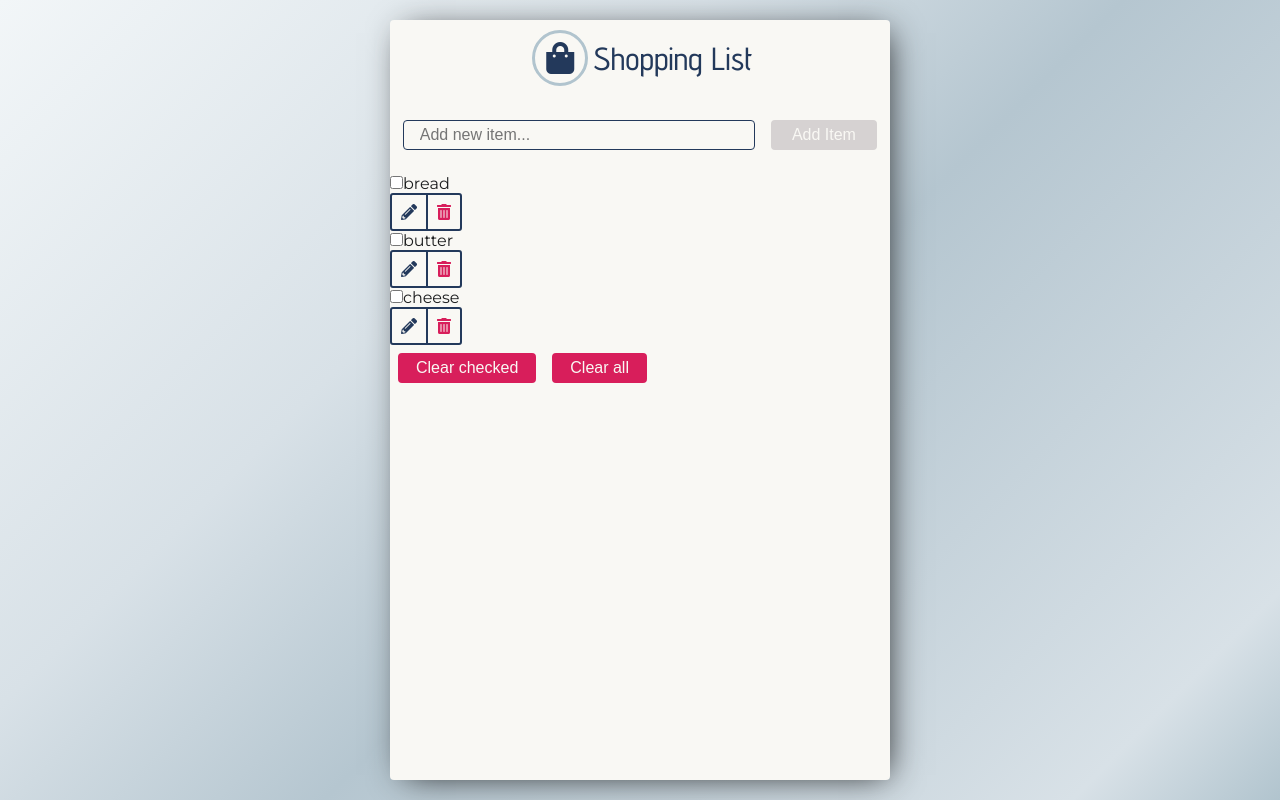
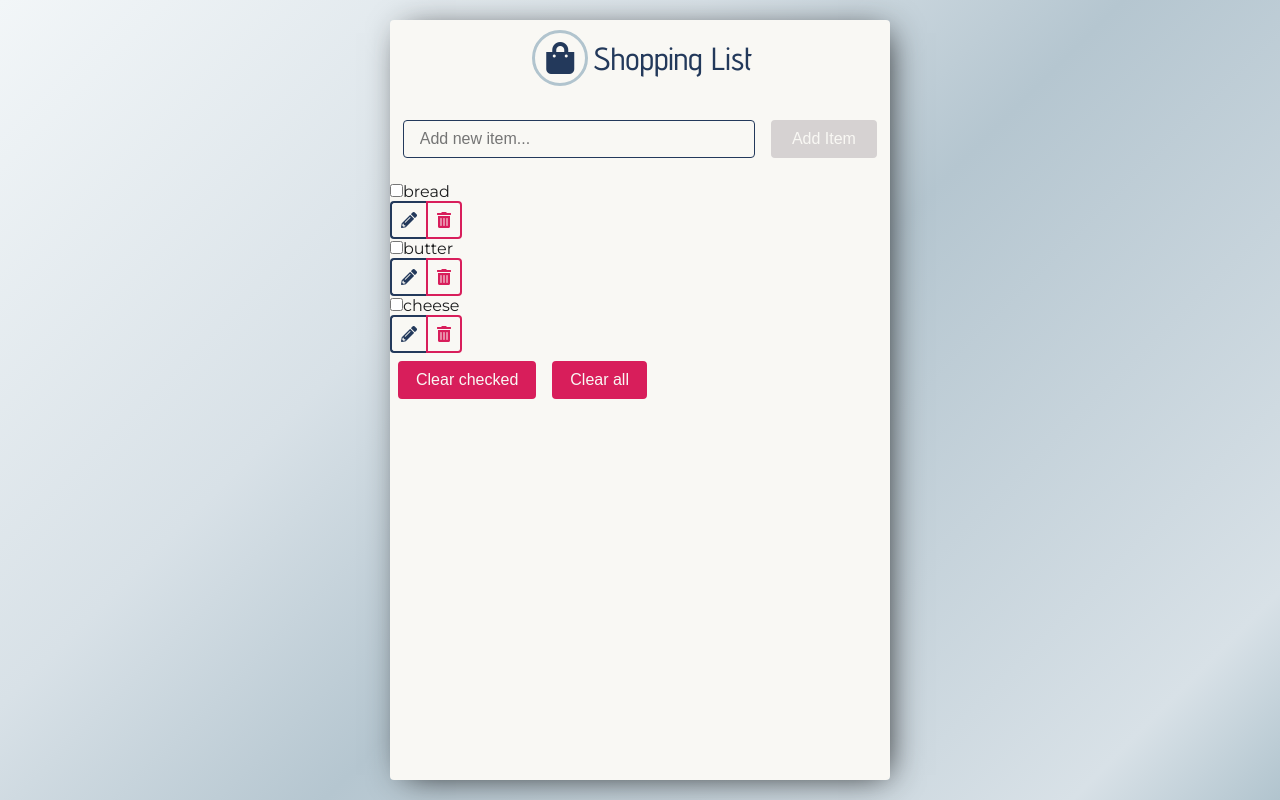
Before and after one commit to jmczerwinska/shopping-list, a React (Create React App) app: page / in a window 1280 px wide. Built offline with nearby package versions, Linux system fonts and the light colour scheme.

Commit message:
bigger padding, disabled style,new btn group props

```diff
--- a/src/components/styledComponents/Buttons.js
+++ b/src/components/styledComponents/Buttons.js
@@ -1,4 +1,4 @@
-import styled, {css} from 'styled-components';
+import styled, { css } from 'styled-components';
 
 const handleSecondary = ({ theme, secondary }) => (secondary ? theme.colors.secondary : theme.colors.primary);
 const handleHover = ({ theme, secondary }) => (secondary ? theme.colors.secondaryDark : theme.colors.primaryDark);
@@ -11,8 +11,8 @@ export const Button = styled.button`
   border: 2px solid ${props => handleSecondary(props)};
   border-radius: 4px;
   margin: 0.5em;
-  padding: ${({ icon }) => (icon ? '0.25em' : '0.25em 1em')};
-  transition: 0.2s all ease - out;
+  padding: ${({ icon }) => (icon ? '0.25em' : '0.5em 1em')};
+  transition: 0.2s all ease-out;
 
   ${({ icon }) => (icon && css`
     i {
@@ -27,7 +27,7 @@ export const Button = styled.button`
 
   :disabled {
     cursor: default;
-    background-color: ${({theme}) => theme.colors.grey};
+    background-color: ${({ theme }) => theme.colors.grey};
     border-color: ${({ theme }) => theme.colors.grey};
   }
 `;
@@ -35,29 +35,57 @@ export const Button = styled.button`
 export const InvertButton = styled(Button)`
   background-color: transparent;
   color: ${ props => handleSecondary(props)};
-    :hover {
+  :hover {
     background-color: ${ props => handleSecondary(props)};
     i {
       color: ${({ theme }) => theme.colors.white};
     }
   }
+  :disabled {
+    cursor: default;
+    background-color: transparent;
+    border-color: ${({ theme }) => theme.colors.grey};
+    i {
+      color: ${({ theme }) => theme.colors.grey};
+    }
+  }
 `;
 
 export const ButtonGroup = styled.div`
-  border-radius: 3px;
   width: fit-content;
+
   button {
     border-radius: 0;
     margin: 0;
-    border: none;
+    :first-child {
+      border-radius: 4px 0 0 4px;
+      border-right: none;
+    }
+    :last-child {
+      border-radius: 0 4px 4px 0;
+    }
   }
 
-  ${({ border }) => (border && css`
-    border: 2px solid ${props => handleSecondary(props)};
+  ${({ choose }) => (choose && css`
     button {
-      border-right: solid 2px ${props => handleSecondary(props)};
-      &:last-child {
-      border-right: none;
-    }`)
-  }
+      :first-child{
+        margin-right: 0.25em;
+        position: relative;
+        :after {
+          content: 'or';
+          height: 20px;
+          width: 20px;
+          background-color: ${({ theme }) => theme.colors.white};
+          color: ${({ theme }) => theme.colors.secondary};
+          padding: 0.2em;
+          border-radius: 50%;
+          position: absolute;
+          top: 4.5px;
+          right: -17px;
+          pointer-events: none;
+          cursor: default;
+        }
+      }
+    }
+  `)}
 `;
```
